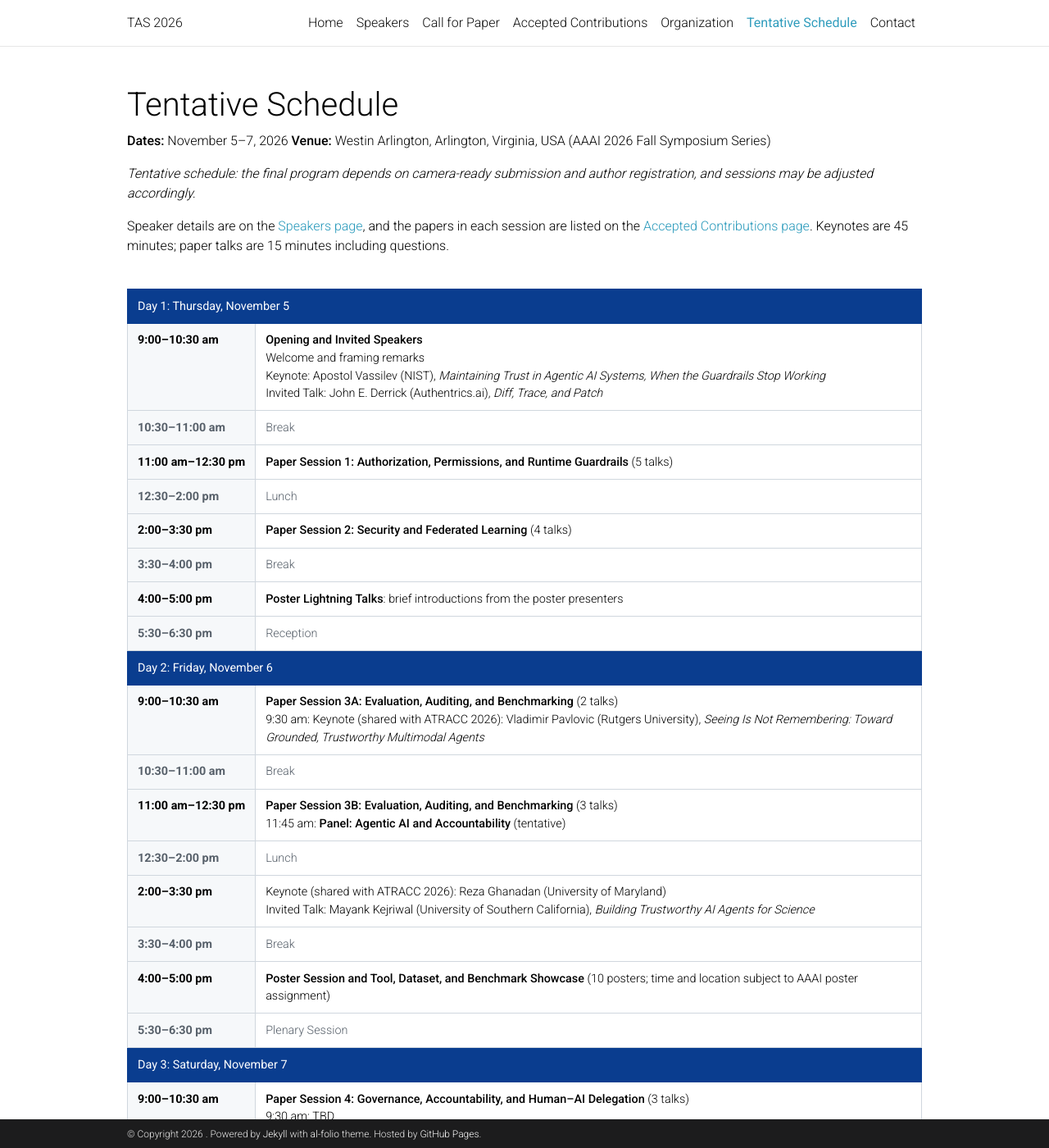
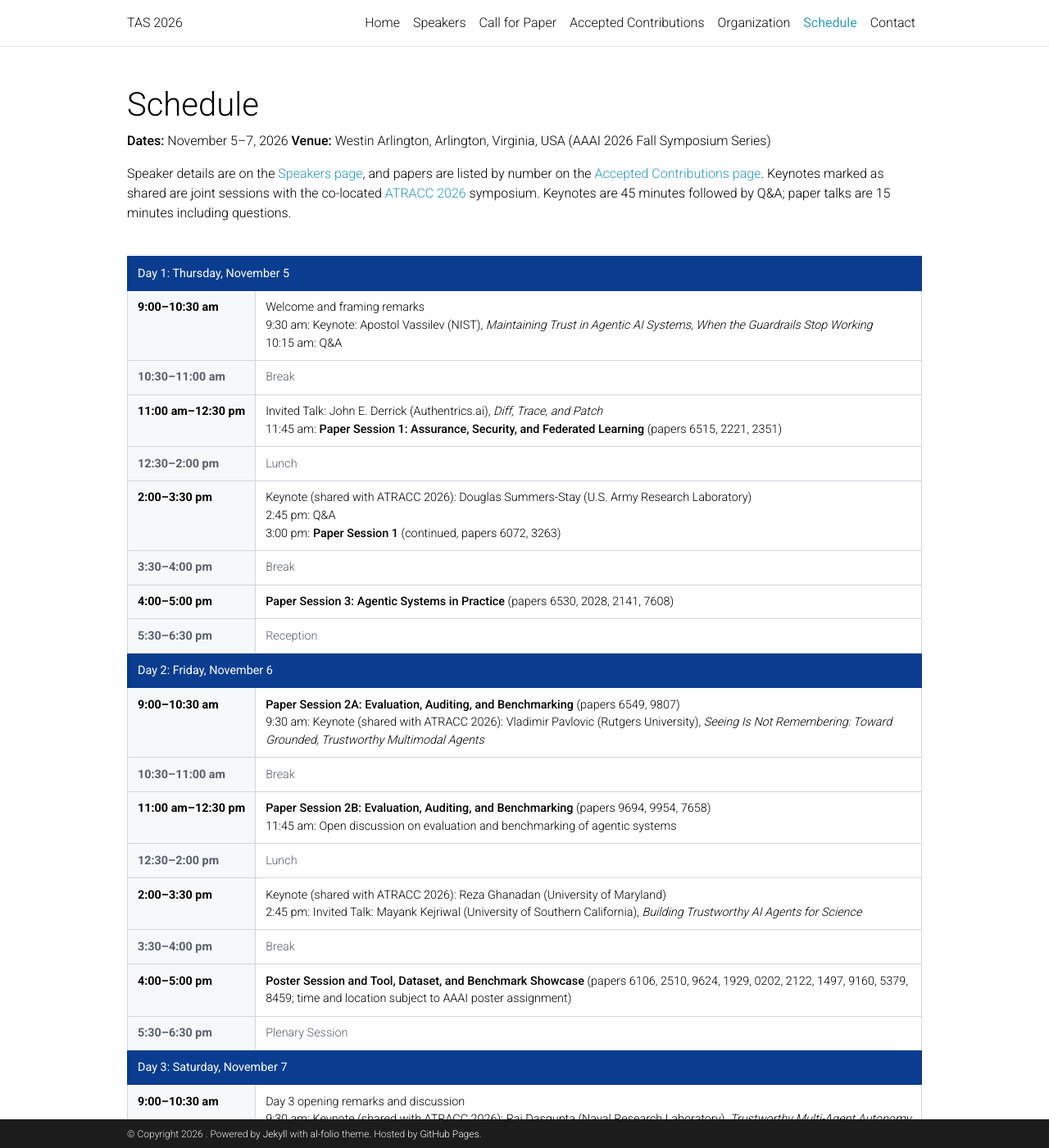
Before and after one commit to tas2026/tas2026.github.io, a Jekyll site: the page built from _pages/schedule.md, in a window 1280 px wide and 1400 px high. Shown: the whole window at 82% size. Built offline with Jekyll 4.4.1, drawn with Linux system fonts in a browser that asks for light colours; comment, search, counter and statistics services are not loaded; a style sheet for code colours, icons or effects is not loaded; some of the changed text lies outside the part shown.

Commit message:
Update schedule.md

```diff
--- a/_pages/schedule.md
+++ b/_pages/schedule.md
@@ -1,20 +1,18 @@
 ---
 layout: page
-title: Tentative Schedule
+title: Schedule
 permalink: /schedule/
 nav: true
 nav_order: 6
 nav_title: Schedule
 ---
 
-# Tentative Schedule
+# Schedule
 
 **Dates:** November 5&ndash;7, 2026
 **Venue:** Westin Arlington, Arlington, Virginia, USA (AAAI 2026 Fall Symposium Series)
 
-<em>Tentative schedule: the final program depends on camera-ready submission and author registration, and sessions may be adjusted accordingly.</em>
-
-Speaker details are on the [Speakers page]({{ '/speakers/' | relative_url }}), and the papers in each session are listed on the [Accepted Contributions page]({{ '/accepted/' | relative_url }}). Keynotes are 45 minutes; paper talks are 15 minutes including questions.
+Speaker details are on the [Speakers page]({{ '/speakers/' | relative_url }}), and papers are listed by number on the [Accepted Contributions page]({{ '/accepted/' | relative_url }}). Keynotes marked as shared are joint sessions with the co-located <a href="https://sites.google.com/view/aaai-atracc/home">ATRACC 2026</a> symposium. Keynotes are 45 minutes followed by Q&amp;A; paper talks are 15 minutes including questions.
 
 <div style="overflow-x:auto;">
 <table style="width:100%; border-collapse:collapse; margin:1.5rem 0; font-size:0.95rem;">
@@ -24,7 +22,7 @@ Speaker details are on the [Speakers page]({{ '/speakers/' | relative_url }}), a
     </tr>
     <tr>
       <td style="width:150px; padding:0.6rem 0.75rem; border:1px solid #d0d7de; background:#f6f8fa; vertical-align:top; font-weight:600; white-space:nowrap;">9:00&ndash;10:30 am</td>
-      <td style="padding:0.6rem 0.75rem; border:1px solid #d0d7de; vertical-align:top;"><strong>Opening and Invited Speakers</strong><br>Welcome and framing remarks<br>Keynote: Apostol Vassilev (NIST), <em>Maintaining Trust in Agentic AI Systems, When the Guardrails Stop Working</em><br>Invited Talk: John E. Derrick (Authentrics.ai), <em>Diff, Trace, and Patch</em></td>
+      <td style="padding:0.6rem 0.75rem; border:1px solid #d0d7de; vertical-align:top;">Welcome and framing remarks<br>9:30 am: Keynote: Apostol Vassilev (NIST), <em>Maintaining Trust in Agentic AI Systems, When the Guardrails Stop Working</em><br>10:15 am: Q&amp;A</td>
     </tr>
     <tr>
       <td style="padding:0.6rem 0.75rem; border:1px solid #d0d7de; background:#f6f8fa; vertical-align:top; font-weight:600; white-space:nowrap; color:#57606a;">10:30&ndash;11:00 am</td>
@@ -32,7 +30,7 @@ Speaker details are on the [Speakers page]({{ '/speakers/' | relative_url }}), a
     </tr>
     <tr>
       <td style="width:150px; padding:0.6rem 0.75rem; border:1px solid #d0d7de; background:#f6f8fa; vertical-align:top; font-weight:600; white-space:nowrap;">11:00 am&ndash;12:30 pm</td>
-      <td style="padding:0.6rem 0.75rem; border:1px solid #d0d7de; vertical-align:top;"><strong>Paper Session 1: Authorization, Permissions, and Runtime Guardrails</strong> (5 talks)</td>
+      <td style="padding:0.6rem 0.75rem; border:1px solid #d0d7de; vertical-align:top;">Invited Talk: John E. Derrick (Authentrics.ai), <em>Diff, Trace, and Patch</em><br>11:45 am: <strong>Paper Session 1: Assurance, Security, and Federated Learning</strong> (papers 6515, 2221, 2351)</td>
     </tr>
     <tr>
       <td style="padding:0.6rem 0.75rem; border:1px solid #d0d7de; background:#f6f8fa; vertical-align:top; font-weight:600; white-space:nowrap; color:#57606a;">12:30&ndash;2:00 pm</td>
@@ -40,7 +38,7 @@ Speaker details are on the [Speakers page]({{ '/speakers/' | relative_url }}), a
     </tr>
     <tr>
       <td style="width:150px; padding:0.6rem 0.75rem; border:1px solid #d0d7de; background:#f6f8fa; vertical-align:top; font-weight:600; white-space:nowrap;">2:00&ndash;3:30 pm</td>
-      <td style="padding:0.6rem 0.75rem; border:1px solid #d0d7de; vertical-align:top;"><strong>Paper Session 2: Security and Federated Learning</strong> (4 talks)</td>
+      <td style="padding:0.6rem 0.75rem; border:1px solid #d0d7de; vertical-align:top;">Keynote (shared with ATRACC 2026): Douglas Summers-Stay (U.S. Army Research Laboratory)<br>2:45 pm: Q&amp;A<br>3:00 pm: <strong>Paper Session 1</strong> (continued, papers 6072, 3263)</td>
     </tr>
     <tr>
       <td style="padding:0.6rem 0.75rem; border:1px solid #d0d7de; background:#f6f8fa; vertical-align:top; font-weight:600; white-space:nowrap; color:#57606a;">3:30&ndash;4:00 pm</td>
@@ -48,7 +46,7 @@ Speaker details are on the [Speakers page]({{ '/speakers/' | relative_url }}), a
     </tr>
     <tr>
       <td style="width:150px; padding:0.6rem 0.75rem; border:1px solid #d0d7de; background:#f6f8fa; vertical-align:top; font-weight:600; white-space:nowrap;">4:00&ndash;5:00 pm</td>
-      <td style="padding:0.6rem 0.75rem; border:1px solid #d0d7de; vertical-align:top;"><strong>Poster Lightning Talks</strong>: brief introductions from the poster presenters</td>
+      <td style="padding:0.6rem 0.75rem; border:1px solid #d0d7de; vertical-align:top;"><strong>Paper Session 3: Agentic Systems in Practice</strong> (papers 6530, 2028, 2141, 7608)</td>
     </tr>
     <tr>
       <td style="padding:0.6rem 0.75rem; border:1px solid #d0d7de; background:#f6f8fa; vertical-align:top; font-weight:600; white-space:nowrap; color:#57606a;">5:30&ndash;6:30 pm</td>
@@ -59,7 +57,7 @@ Speaker details are on the [Speakers page]({{ '/speakers/' | relative_url }}), a
     </tr>
     <tr>
       <td style="width:150px; padding:0.6rem 0.75rem; border:1px solid #d0d7de; background:#f6f8fa; vertical-align:top; font-weight:600; white-space:nowrap;">9:00&ndash;10:30 am</td>
-      <td style="padding:0.6rem 0.75rem; border:1px solid #d0d7de; vertical-align:top;"><strong>Paper Session 3A: Evaluation, Auditing, and Benchmarking</strong> (2 talks)<br>9:30 am: Keynote (shared with ATRACC 2026): Vladimir Pavlovic (Rutgers University), <em>Seeing Is Not Remembering: Toward Grounded, Trustworthy Multimodal Agents</em></td>
+      <td style="padding:0.6rem 0.75rem; border:1px solid #d0d7de; vertical-align:top;"><strong>Paper Session 2A: Evaluation, Auditing, and Benchmarking</strong> (papers 6549, 9807)<br>9:30 am: Keynote (shared with ATRACC 2026): Vladimir Pavlovic (Rutgers University), <em>Seeing Is Not Remembering: Toward Grounded, Trustworthy Multimodal Agents</em></td>
     </tr>
     <tr>
       <td style="padding:0.6rem 0.75rem; border:1px solid #d0d7de; background:#f6f8fa; vertical-align:top; font-weight:600; white-space:nowrap; color:#57606a;">10:30&ndash;11:00 am</td>
@@ -67,7 +65,7 @@ Speaker details are on the [Speakers page]({{ '/speakers/' | relative_url }}), a
     </tr>
     <tr>
       <td style="width:150px; padding:0.6rem 0.75rem; border:1px solid #d0d7de; background:#f6f8fa; vertical-align:top; font-weight:600; white-space:nowrap;">11:00 am&ndash;12:30 pm</td>
-      <td style="padding:0.6rem 0.75rem; border:1px solid #d0d7de; vertical-align:top;"><strong>Paper Session 3B: Evaluation, Auditing, and Benchmarking</strong> (3 talks)<br>11:45 am: <strong>Panel: Agentic AI and Accountability</strong> (tentative)</td>
+      <td style="padding:0.6rem 0.75rem; border:1px solid #d0d7de; vertical-align:top;"><strong>Paper Session 2B: Evaluation, Auditing, and Benchmarking</strong> (papers 9694, 9954, 7658)<br>11:45 am: Open discussion on evaluation and benchmarking of agentic systems</td>
     </tr>
     <tr>
       <td style="padding:0.6rem 0.75rem; border:1px solid #d0d7de; background:#f6f8fa; vertical-align:top; font-weight:600; white-space:nowrap; color:#57606a;">12:30&ndash;2:00 pm</td>
@@ -75,7 +73,7 @@ Speaker details are on the [Speakers page]({{ '/speakers/' | relative_url }}), a
     </tr>
     <tr>
       <td style="width:150px; padding:0.6rem 0.75rem; border:1px solid #d0d7de; background:#f6f8fa; vertical-align:top; font-weight:600; white-space:nowrap;">2:00&ndash;3:30 pm</td>
-      <td style="padding:0.6rem 0.75rem; border:1px solid #d0d7de; vertical-align:top;">Keynote (shared with ATRACC 2026): Reza Ghanadan (University of Maryland)<br>Invited Talk: Mayank Kejriwal (University of Southern California), <em>Building Trustworthy AI Agents for Science</em></td>
+      <td style="padding:0.6rem 0.75rem; border:1px solid #d0d7de; vertical-align:top;">Keynote (shared with ATRACC 2026): Reza Ghanadan (University of Maryland)<br>2:45 pm: Invited Talk: Mayank Kejriwal (University of Southern California), <em>Building Trustworthy AI Agents for Science</em></td>
     </tr>
     <tr>
       <td style="padding:0.6rem 0.75rem; border:1px solid #d0d7de; background:#f6f8fa; vertical-align:top; font-weight:600; white-space:nowrap; color:#57606a;">3:30&ndash;4:00 pm</td>
@@ -83,7 +81,7 @@ Speaker details are on the [Speakers page]({{ '/speakers/' | relative_url }}), a
     </tr>
     <tr>
       <td style="width:150px; padding:0.6rem 0.75rem; border:1px solid #d0d7de; background:#f6f8fa; vertical-align:top; font-weight:600; white-space:nowrap;">4:00&ndash;5:00 pm</td>
-      <td style="padding:0.6rem 0.75rem; border:1px solid #d0d7de; vertical-align:top;"><strong>Poster Session and Tool, Dataset, and Benchmark Showcase</strong> (10 posters; time and location subject to AAAI poster assignment)</td>
+      <td style="padding:0.6rem 0.75rem; border:1px solid #d0d7de; vertical-align:top;"><strong>Poster Session and Tool, Dataset, and Benchmark Showcase</strong> (papers 6106, 2510, 9624, 1929, 0202, 2122, 1497, 9160, 5379, 8459; time and location subject to AAAI poster assignment)</td>
     </tr>
     <tr>
       <td style="padding:0.6rem 0.75rem; border:1px solid #d0d7de; background:#f6f8fa; vertical-align:top; font-weight:600; white-space:nowrap; color:#57606a;">5:30&ndash;6:30 pm</td>
@@ -94,7 +92,7 @@ Speaker details are on the [Speakers page]({{ '/speakers/' | relative_url }}), a
     </tr>
     <tr>
       <td style="width:150px; padding:0.6rem 0.75rem; border:1px solid #d0d7de; background:#f6f8fa; vertical-align:top; font-weight:600; white-space:nowrap;">9:00&ndash;10:30 am</td>
-      <td style="padding:0.6rem 0.75rem; border:1px solid #d0d7de; vertical-align:top;"><strong>Paper Session 4: Governance, Accountability, and Human&ndash;AI Delegation</strong> (3 talks)<br>9:30 am: TBD</td>
+      <td style="padding:0.6rem 0.75rem; border:1px solid #d0d7de; vertical-align:top;">Day 3 opening remarks and discussion<br>9:30 am: Keynote (shared with ATRACC 2026): Raj Dasgupta (Naval Research Laboratory), <em>Trustworthy Multi-Agent Autonomy in Challenged Contexts: Evidence from Maritime Capture-the-Flag</em><br>10:15 am: Q&amp;A and discussion</td>
     </tr>
     <tr>
       <td style="padding:0.6rem 0.75rem; border:1px solid #d0d7de; background:#f6f8fa; vertical-align:top; font-weight:600; white-space:nowrap; color:#57606a;">10:30&ndash;11:00 am</td>
@@ -102,7 +100,7 @@ Speaker details are on the [Speakers page]({{ '/speakers/' | relative_url }}), a
     </tr>
     <tr>
       <td style="width:150px; padding:0.6rem 0.75rem; border:1px solid #d0d7de; background:#f6f8fa; vertical-align:top; font-weight:600; white-space:nowrap;">11:00 am&ndash;12:30 pm</td>
-      <td style="padding:0.6rem 0.75rem; border:1px solid #d0d7de; vertical-align:top;"><strong>Paper Session 4</strong> (continued, 2 talks)<br>11:30 am: Invited Talk: Jim Lockett and Elena Charnetzki (The MITRE Corporation)<br>12:15 pm: Closing remarks</td>
+      <td style="padding:0.6rem 0.75rem; border:1px solid #d0d7de; vertical-align:top;">Invited Talk: Jim Lockett and Elena Charnetzki (The MITRE Corporation)<br>11:45 am: Closing remarks</td>
     </tr>
   </tbody>
 </table>
```
